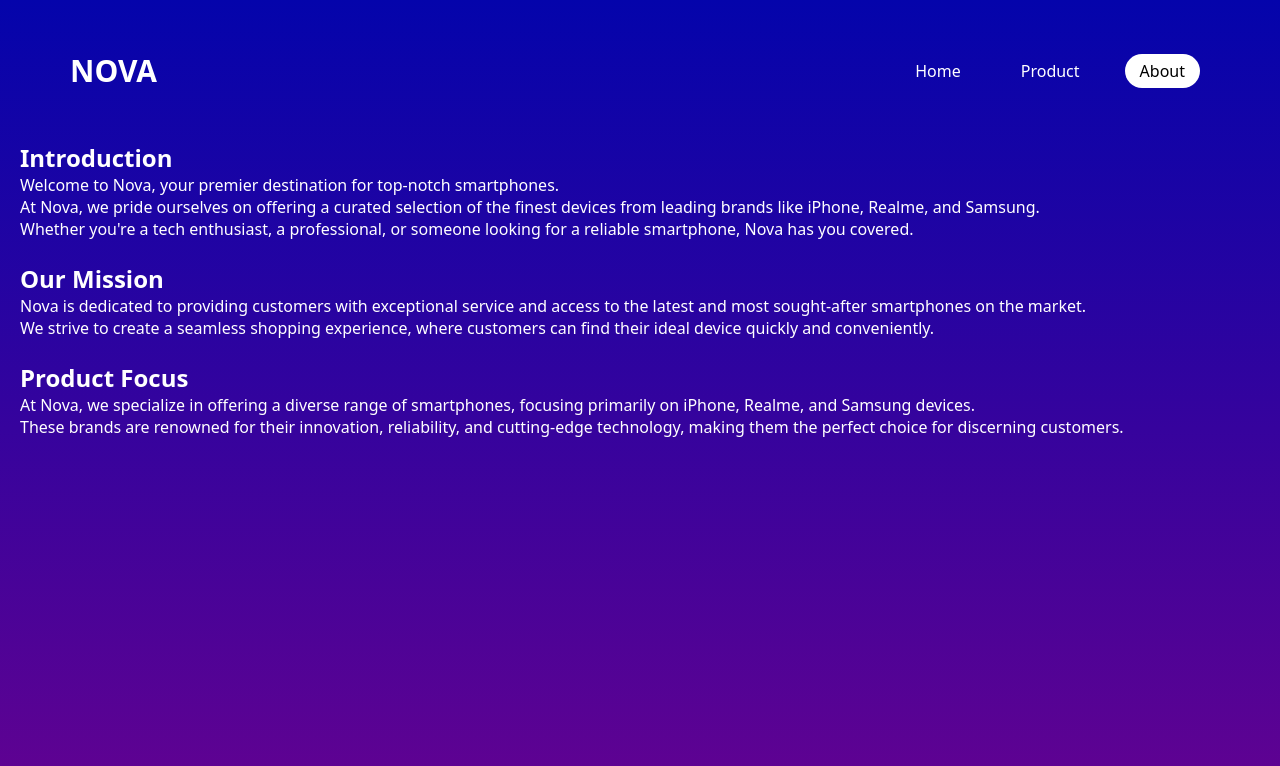
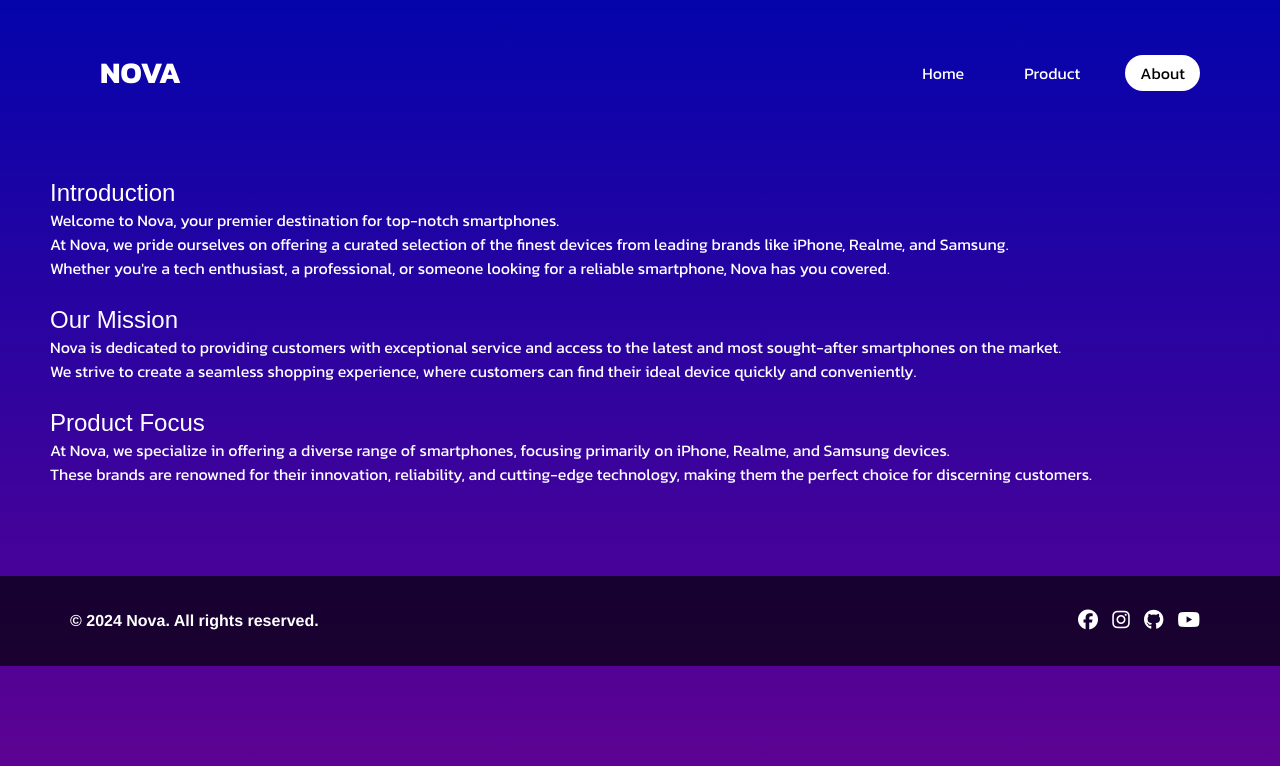
Before and after one commit to FARIXZ/Web-Project, a plain HTML site: page about.html in a window 1280 px wide. Drawn offline with Linux system fonts and the light colour scheme; a web font is replaced by a local one.

Commit message:
LATESTTT

```diff
--- a/about.html
+++ b/about.html
@@ -1,15 +1,19 @@
 <!DOCTYPE html>
 <html lang="en">
-
   <head>
     <meta charset="UTF-8" />
     <link rel="stylesheet" href="./pages/about/about.css" />
-    <title>about.nova</title>
-
+    <script src="https://kit.fontawesome.com/194f3dbbae.js" crossorigin="anonymous"></script>
+    <link rel="preconnect" href="https://fonts.googleapis.com" />
+    <link rel="preconnect" href="https://fonts.gstatic.com" crossorigin />
+    <link
+      href="https://fonts.googleapis.com/css2?family=Kanit:ital,wght@0,100;0,200;0,300;0,400;0,500;0,600;0,700;0,800;0,900;1,100;1,200;1,300;1,400;1,500;1,600;1,700;1,800;1,900&family=Poetsen+One&display=swap"
+      rel="stylesheet"
+    />
+    <title>Nova - About</title>
   </head>
 
   <body>
-
     <header>
       <h2><a href="#" class="logo">NOVA</a></h2>
       <ul>
@@ -19,36 +23,42 @@
       </ul>
     </header>
 
-    <!-- <h1>welcome TO NOVA</h1>
-    <hr>
-    <hr> -->
+    <div class="txt">
       <h2><strong> Introduction </strong></h2>
-    <p> Welcome to Nova, your premier destination for top-notch smartphones. <br> At Nova, we pride ourselves on
-        offering a curated selection of the finest devices from leading brands like iPhone, Realme, and Samsung.<br>
-        Whether you're a tech enthusiast, a professional, or someone looking for a reliable smartphone, Nova has you
-        covered.<br>
+      <p>
+        Welcome to Nova, your premier destination for top-notch smartphones. <br />
+        At Nova, we pride ourselves on offering a curated selection of the finest devices from leading brands like iPhone, Realme, and
+        Samsung.<br />
+        Whether you're a tech enthusiast, a professional, or someone looking for a reliable smartphone, Nova has you covered.<br />
       </p>
-
-    <br>
+      <br />
 
       <h2><strong> Our Mission</strong></h2>
-    <p>Nova is dedicated to providing customers with exceptional service and access to the latest and most sought-after
-        smartphones on the market.<br> We strive to create a seamless shopping experience, where customers can find
-        their
-        ideal device quickly and conveniently.<br> </p>
-    <br>
+      <p>
+        Nova is dedicated to providing customers with exceptional service and access to the latest and most sought-after smartphones on the
+        market.<br />
+        We strive to create a seamless shopping experience, where customers can find their ideal device quickly and conveniently.<br />
+      </p>
+      <br />
 
       <h2><strong> Product Focus</strong></h2>
-    <p>At Nova, we specialize in offering a diverse range of smartphones, focusing primarily on iPhone, Realme, and
-        Samsung devices. <br> These brands are renowned for their innovation, reliability, and cutting-edge technology,
-        making them the perfect choice for discerning customers.<br> </p>
-
-
+      <p>
+        At Nova, we specialize in offering a diverse range of smartphones, focusing primarily on iPhone, Realme, and Samsung devices. <br />
+        These brands are renowned for their innovation, reliability, and cutting-edge technology, making them the perfect choice for
+        discerning customers.<br />
+      </p>
+    </div>
+    <div class="footer">
+      <p>&copy; 2024 Nova. All rights reserved.</p>
+      <div class="footer-icons" style="margin-right: 50px">
+        <a href="https://www.facebook.com/"> <i class="fa-brands fa-facebook"> </i></a>
+        <a href="https://www.instagram.com/farixz"> <i class="fa-brands fa-instagram"> </i></a>
+        <a href="https://www.github.com/farixz"> <i class="fa-brands fa-github"> </i></a>
+        <a href="https://www.youtube.com/"> <i class="fa-brands fa-youtube"> </i></a>
+      </div>
+    </div>
   </body>
 
-
-
-
-
-
+  <script src="./pages/about/about.js"></script>
+  <script src="./pages/global.js"></script>
 </html>
--- a/pages/about/about.css
+++ b/pages/about/about.css
@@ -10,12 +10,10 @@
 }
 
 body {
-  background: linear-gradient(
-    rgb(4, 4, 171),
-    rgb(101, 2, 144)
-  ); /*kada ana damagt ban 2 colors 'colors mdarga' */
+  background: linear-gradient(rgb(4, 4, 171), rgb(101, 2, 144)); /*kada ana damagt ban 2 colors 'colors mdarga' */
   height: 100vh;
   font-family: system-ui;
+  overflow: hidden;
 }
 
 a {
@@ -23,12 +21,14 @@
   text-decoration: none; /*3a4an a4il el 5at mi ta7t el home,...*/
   color: white; /*font color*/
 }
+
 header {
   display: flex; /*el 5atwa di ht5ali el logo w el navpar ganb ba3d*/
   justify-content: space-between; /*kada ha5ali el logo 3ala el left w el navpar 3al aksa el right*/
   align-items: center; /*kada nazalt el logo ta7t 4waia*/
   margin: 30px; /*kada adathm margin*/
   padding: 20px;
+  font-family: 'Kanit', sans-serif;
 }
 
 header .logo {
@@ -54,11 +54,7 @@
 header ul li a:hover,
 .active {
   border-radius: 20px; /*3aa4an 7awaf el border ta5od curve*/
-  background-color: rgb(
-    255,
-    255,
-    255
-  ); /*lama agi a click 3ala 7aga man el navbar ya3mal white square 3al el kalma*/
+  background-color: rgb(255, 255, 255); /*lama agi a click 3ala 7aga man el navbar ya3mal white square 3al el kalma*/
   color: black; /*3a4an ana fo2 m5alia el kalam bal white w hia el square white fa el kalma mo4 htban fa 5altha hana black ma3 el white square*/
 }
 
@@ -67,7 +63,7 @@
 }
 
 header ul li a::after {
-  content: "";
+  content: '';
   width: 0;
   height: 3px;
   background: white;
@@ -81,8 +77,52 @@
   width: 100%;
 }
 
-p,
+p {
+  color: #fff;
+  margin-left: 50px;
+}
+
 h2 {
   color: white;
-  margin-left: 20px;
+  margin-left: 50px;
 }
+
+.txt {
+  margin-top: 60px;
+}
+
+.footer {
+  margin-top: 90px;
+  background-color: rgba(0, 0, 0, 0.678);
+  padding: 20px;
+  height: 50px;
+  text-align: center;
+  color: #fff;
+  display: flex;
+  justify-content: space-between;
+  align-items: center;
+}
+
+.footer p {
+  font-family: 'Franklin Gothic Medium', 'Arial Narrow', Arial, sans-serif;
+  font-weight: 600;
+}
+
+.footer-icons a {
+  color: #fff;
+  text-decoration: none;
+  margin-right: 10px;
+}
+
+.footer-icons i {
+  font-size: 20px;
+}
+
+strong {
+  font-family: 'Poetsen One', sans-serif;
+  font-weight: 300;
+}
+
+.txt p {
+  font-family: 'Kanit', sans-serif;
+}
--- a/pages/home/home.css
+++ b/pages/home/home.css
@@ -26,6 +26,7 @@
   justify-content: space-between; /*kada ha5ali el logo 3ala el left w el navpar 3al aksa el right*/
   align-items: center; /*kada nazalt el logo ta7t 4waia*/
   margin: 30px; /*kada adathm margin*/
+  font-family: 'Kanit', sans-serif;
 }
 
 header .logo {
@@ -50,11 +51,7 @@
 header ul li a:hover,
 .active {
   border-radius: 20px; /*3aa4an 7awaf el border ta5od curve*/
-  background-color: rgb(
-    255,
-    255,
-    255
-  ); /*lama agi a click 3ala 7aga man el navbar ya3mal white square 3al el kalma*/
+  background-color: rgb(255, 255, 255); /*lama agi a click 3ala 7aga man el navbar ya3mal white square 3al el kalma*/
   color: black; /*3a4an ana fo2 m5alia el kalam bal white w hia el square white fa el kalma mo4 htban fa 5altha hana black ma3 el white square*/
 }
 
@@ -64,7 +61,7 @@
 
 header ul li a::after {
   /* line */
-  content: "";
+  content: '';
   width: 0;
   height: 3px;
   background: #fefefe;
--- a/pages/product/product.css
+++ b/pages/product/product.css
@@ -22,6 +22,7 @@
   justify-content: space-between;
   align-items: center;
   margin: 30px;
+  font-family: 'Kanit', sans-serif;
 }
 
 header {
```
Also changed, not shown: main.html (+6 -0 lines), product.html (+6 -0 lines). Lines whose indentation alone changed are shown as unchanged.
